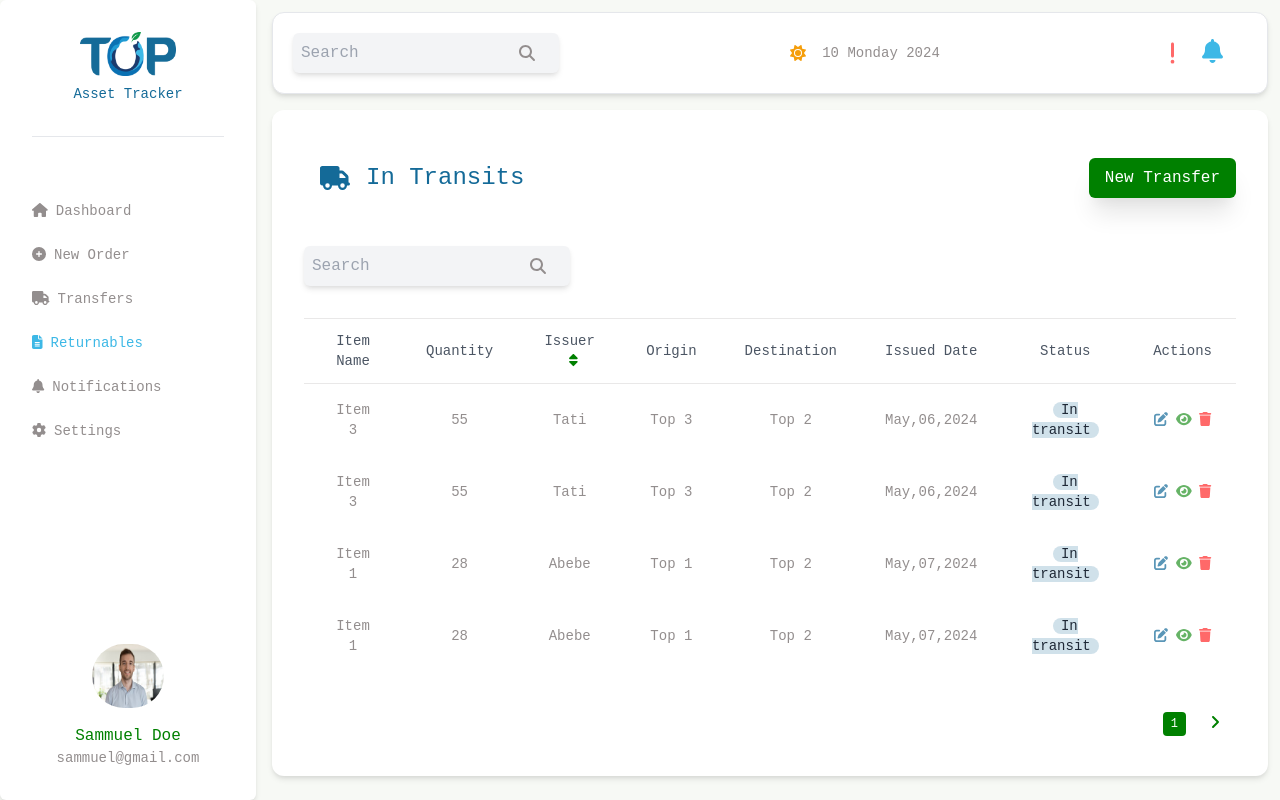
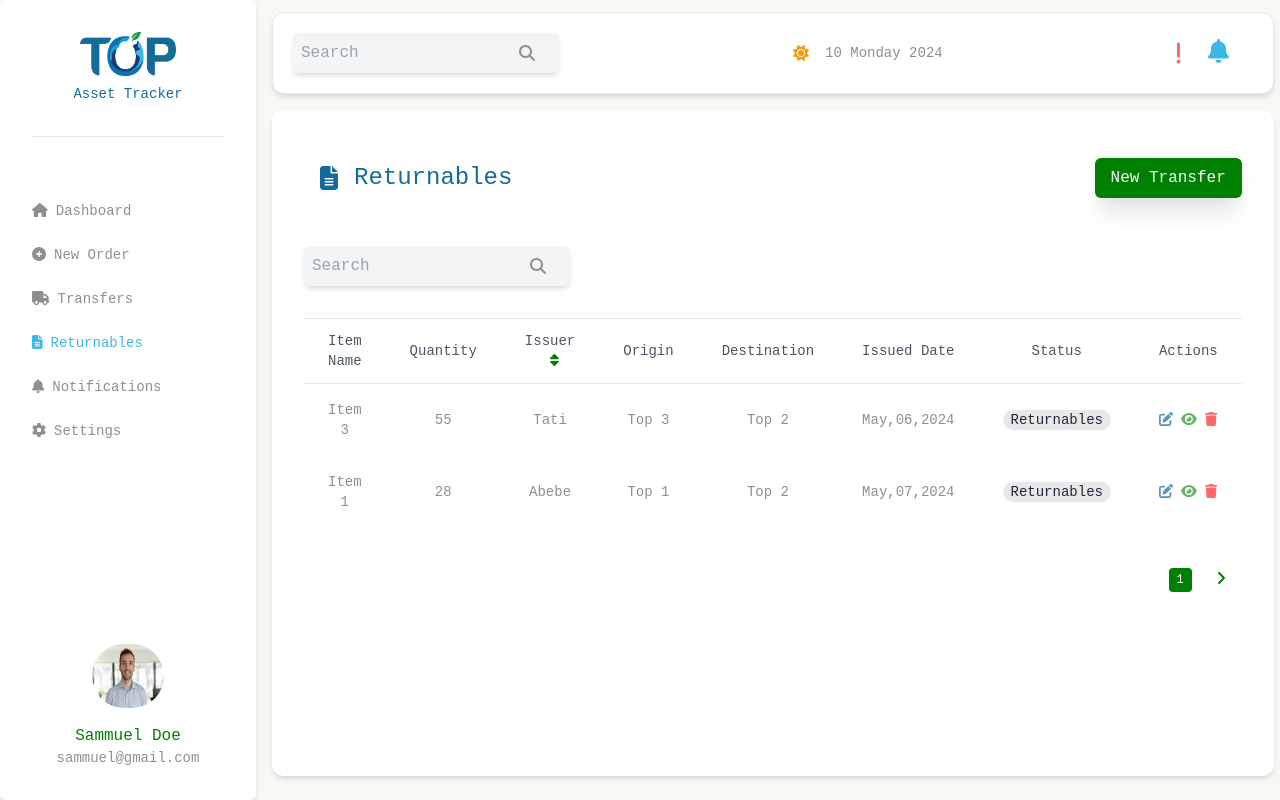
Before and after one commit to yetemegn-telaye/Top-Assset-Tracker, a React (Create React App) app: page /in-transits in a window 1280 px wide. Built offline with nearby package versions, Linux system fonts and the light colour scheme; the HTML template or start-up script is replaced by a standard one.

Commit message:
Update active transfers to returnables

```diff
--- a/src/components/common/Badge.tsx
+++ b/src/components/common/Badge.tsx
@@ -8,7 +8,7 @@ interface BadgeProps {
 
 
 const Badge: React.FC<BadgeProps> = ({ color, value }) => {
-  return <span className={`bg-${color} px-2 rounded-xl text-gray-800`}>{value}</span>;
+  return <p className={`bg-${color} px-2 rounded-xl text-gray-800`}>{value}</p>;
 };
 
 export default Badge;
--- a/src/components/common/Table/DataTable.tsx
+++ b/src/components/common/Table/DataTable.tsx
@@ -111,7 +111,7 @@ const DataTable = <T extends object>({ columns, data }: TableProps<T>) => {
                   let cellClass = "px-6 py-4 text-accent font-light text-sm text-center";
                   let cellContent = cell.render('Cell');
                   if (cell.column.id === 'status') {
-                    const color = cellValue === 'In transit' ? 'primary-lighter' : cellValue === 'Received' ? 'secondary-lighter' : 'error-lighter';
+                    const color = cellValue === 'Pending...' ? 'primary-lighter' : cellValue === 'Received' ? 'secondary-lighter' : cellValue=== 'Returnables' ? 'accent-lighter' : 'error-lighter';
                     cellContent = <Badge color={color} value={cellValue} />;
                   }
                   return (
--- a/src/features/dashboard/Dashboard.tsx
+++ b/src/features/dashboard/Dashboard.tsx
@@ -54,7 +54,7 @@ const Dashboard = () => {
       ];
 
       const data: Data[] = [
-        { id:1, item_name: 'Item 1', quantity: 28, issuer: 'Abebe', origin: 'Top 1', destination: 'Top 2', issued_date: 'May,07,2024', status: 'In transit' },
+        { id:1, item_name: 'Item 1', quantity: 28, issuer: 'Abebe', origin: 'Top 1', destination: 'Top 2', issued_date: 'May,07,2024', status: 'Pending...' },
         { id:2, item_name: 'Item 4', quantity: 211, issuer: 'Kebede', origin: 'Top 2', destination: 'Top 3', issued_date: 'May,05,2024', status: 'Received' },
         { id:3, item_name: 'Item 3', quantity: 283, issuer: 'Meron', origin: 'Top 4', destination: 'Top 1', issued_date: 'May,10,2024', status: 'Delayed' },
 
--- a/src/features/transfers/InTransits.tsx
+++ b/src/features/transfers/InTransits.tsx
@@ -4,7 +4,7 @@ import Layout from "../../components/layout/Layout";
 import { Column } from "react-table";
 import SearchInput from "../../components/common/SearchInput";
 import { FontAwesomeIcon } from "@fortawesome/react-fontawesome";
-import { faTruck } from "@fortawesome/free-solid-svg-icons";
+import { faFileLines, faTruck } from "@fortawesome/free-solid-svg-icons";
 import { useNavigate } from "react-router-dom";
 
 const InTransits = () => {
@@ -20,7 +20,7 @@ const InTransits = () => {
       }
 
       const [searchTerm, setSearchTerm] = useState("");
-      const [selectedStatus, setSelectedStatus] = useState('In transit');
+      const [selectedStatus, setSelectedStatus] = useState('Returnables');
       const [tableData, setTableData] = useState<Data[]>([]);
 
       const columns: Column<Data>[] = [
@@ -55,14 +55,14 @@ const InTransits = () => {
       ];
 
       const data: Data[] = [
-        {id: 1, item_name: 'Item 1', quantity: 28, issuer: 'Abebe', origin: 'Top 1', destination: 'Top 2', issued_date: 'May,07,2024', status: 'In transit' },
+        {id: 1, item_name: 'Item 1', quantity: 28, issuer: 'Abebe', origin: 'Top 1', destination: 'Top 2', issued_date: 'May,07,2024', status: 'Returnables' },
         {id: 2, item_name: 'Item 4', quantity: 211, issuer: 'Kebede', origin: 'Top 2', destination: 'Top 3', issued_date: 'May,05,2024', status: 'Received' },
         {id: 3, item_name: 'Item 3', quantity: 283, issuer: 'Meron', origin: 'Top 4', destination: 'Top 1', issued_date: 'May,10,2024', status: 'Delayed' },
-        {id: 4, item_name: 'Item 3', quantity: 55, issuer: 'Tati', origin: 'Top 3', destination: 'Top 2', issued_date: 'May,06,2024', status: 'In transit' },
-        {id: 5, item_name: 'Item 1', quantity: 28, issuer: 'Abebe', origin: 'Top 1', destination: 'Top 2', issued_date: 'May,07,2024', status: 'In transit' },
+        {id: 4, item_name: 'Item 3', quantity: 55, issuer: 'Tati', origin: 'Top 3', destination: 'Top 2', issued_date: 'May,06,2024', status: 'Pending...' },
+        {id: 5, item_name: 'Item 1', quantity: 28, issuer: 'Abebe', origin: 'Top 1', destination: 'Top 2', issued_date: 'May,07,2024', status: 'Pending...' },
         {id: 6, item_name: 'Item 4', quantity: 211, issuer: 'Kebede', origin: 'Top 2', destination: 'Top 3', issued_date: 'May,05,2024', status: 'Received' },
         {id: 7, item_name: 'Item 3', quantity: 283, issuer: 'Meron', origin: 'Top 4', destination: 'Top 1', issued_date: 'May,10,2024', status: 'Delayed' },
-        {id: 8, item_name: 'Item 3', quantity: 55, issuer: 'Tati', origin: 'Top 3', destination: 'Top 2', issued_date: 'May,06,2024', status: 'In transit' },
+        {id: 8, item_name: 'Item 3', quantity: 55, issuer: 'Tati', origin: 'Top 3', destination: 'Top 2', issued_date: 'May,06,2024', status: 'Returnables' },
 
       ];
       const navigate = useNavigate();
@@ -110,9 +110,9 @@ const InTransits = () => {
         <div className="bg-background-paper rounded-xl shadow-md p-8 pb-2 w-full h-screen overflow-y-auto">
             <div className="flex item-center justify-between ml-4 mb-6 pb-6 mt-4">
                 <div className="flex items-center gap-4 ">
-                <FontAwesomeIcon icon={faTruck} className="text-primary" size="xl" />
+                <FontAwesomeIcon icon={faFileLines} className="text-primary" size="xl" />
                 <h1 className="text-2xl text-primary">
-                    In Transits
+                    Returnables
                 </h1>
                 </div>
                 <button className="bg-secondary text-white px-4 py-2 rounded-md shadow-xl hover:bg-secondary-light"
--- a/src/features/transfers/TransferList.tsx
+++ b/src/features/transfers/TransferList.tsx
@@ -56,17 +56,17 @@ const TransferList = () => {
       ];
 
       const data: Data[] = [
-        {id:1, item_name: 'Item 1', quantity: 28, issuer: 'Abebe', origin: 'Top 1', destination: 'Top 2', issued_date: 'May,07,2024', status: 'In transit' },
+        {id:1, item_name: 'Item 1', quantity: 28, issuer: 'Abebe', origin: 'Top 1', destination: 'Top 2', issued_date: 'May,07,2024', status: 'Pending...' },
         {id:2, item_name: 'Item 4', quantity: 211, issuer: 'Kebede', origin: 'Top 2', destination: 'Top 3', issued_date: 'May,05,2024', status: 'Received' },
         {id:2, item_name: 'Item 3', quantity: 283, issuer: 'Meron', origin: 'Top 4', destination: 'Top 1', issued_date: 'May,10,2024', status: 'Delayed' },
-        {id:3, item_name: 'Item 3', quantity: 55, issuer: 'Tati', origin: 'Top 3', destination: 'Top 2', issued_date: 'May,06,2024', status: 'In transit' },
-        {id:4, item_name: 'Item 1', quantity: 28, issuer: 'Abebe', origin: 'Top 1', destination: 'Top 2', issued_date: 'May,07,2024', status: 'In transit' },
+        {id:3, item_name: 'Item 3', quantity: 55, issuer: 'Tati', origin: 'Top 3', destination: 'Top 2', issued_date: 'May,06,2024', status: 'Pending...' },
+        {id:4, item_name: 'Item 1', quantity: 28, issuer: 'Abebe', origin: 'Top 1', destination: 'Top 2', issued_date: 'May,07,2024', status: 'Pending...' },
         {id:5,item_name: 'Item 4', quantity: 211, issuer: 'Kebede', origin: 'Top 2', destination: 'Top 3', issued_date: 'May,05,2024', status: 'Received' },
         {id:6, item_name: 'Item 3', quantity: 283, issuer: 'Meron', origin: 'Top 4', destination: 'Top 1', issued_date: 'May,10,2024', status: 'Delayed' },
-        {id:7, item_name: 'Item 3', quantity: 55, issuer: 'Tati', origin: 'Top 3', destination: 'Top 2', issued_date: 'May,06,2024', status: 'In transit' },
+        {id:7, item_name: 'Item 3', quantity: 55, issuer: 'Tati', origin: 'Top 3', destination: 'Top 2', issued_date: 'May,06,2024', status: 'Pending...' },
 
       ];
-      const transferStatus = ['All', 'Pending','Returnables', 'In transit', 'Received', 'Delayed'];
+      const transferStatus = ['All', 'Pending...','Returnables', 'In transit', 'Received', 'Delayed'];
       const navigate = useNavigate();
 
       const sortedData = data.sort((a, b) => {
```
